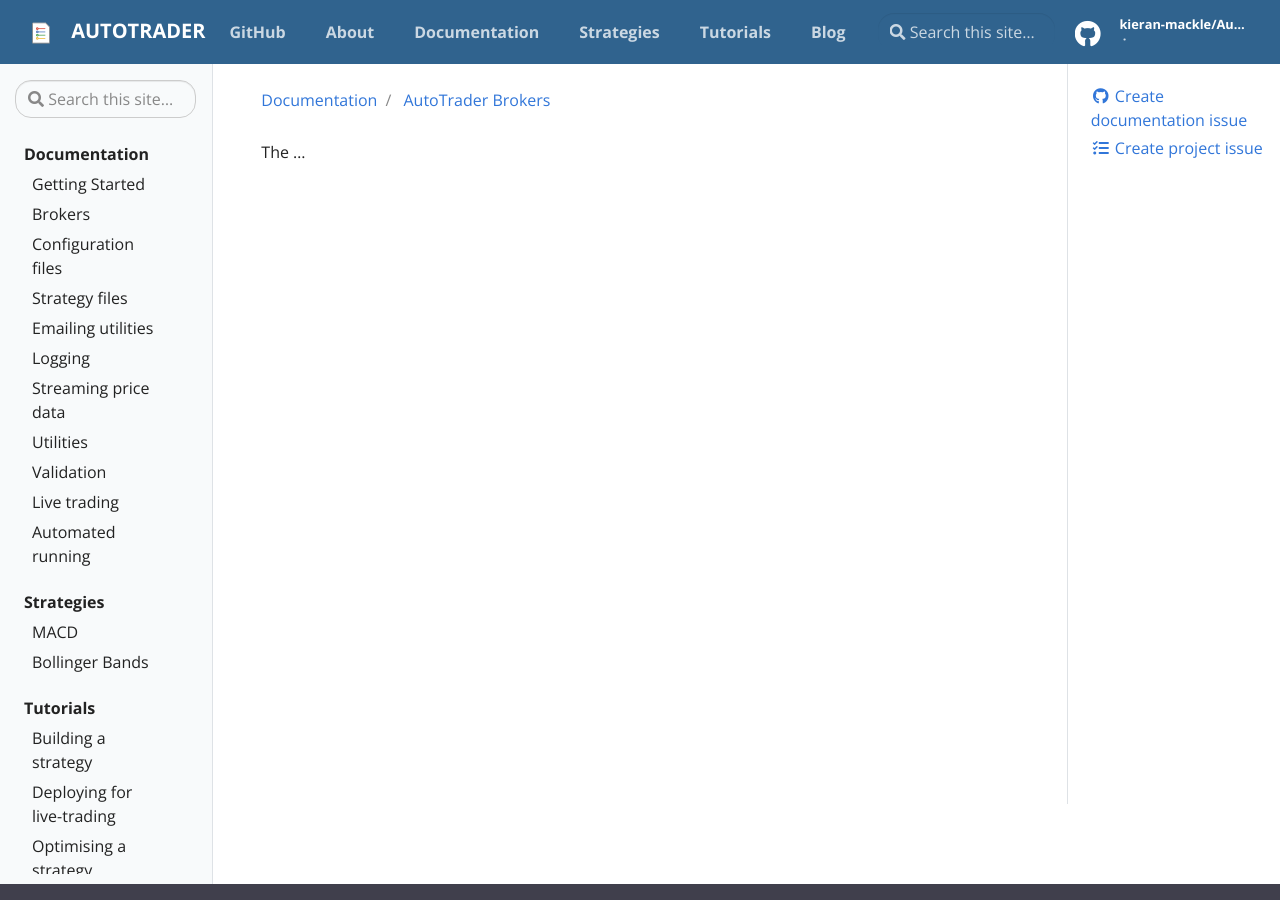
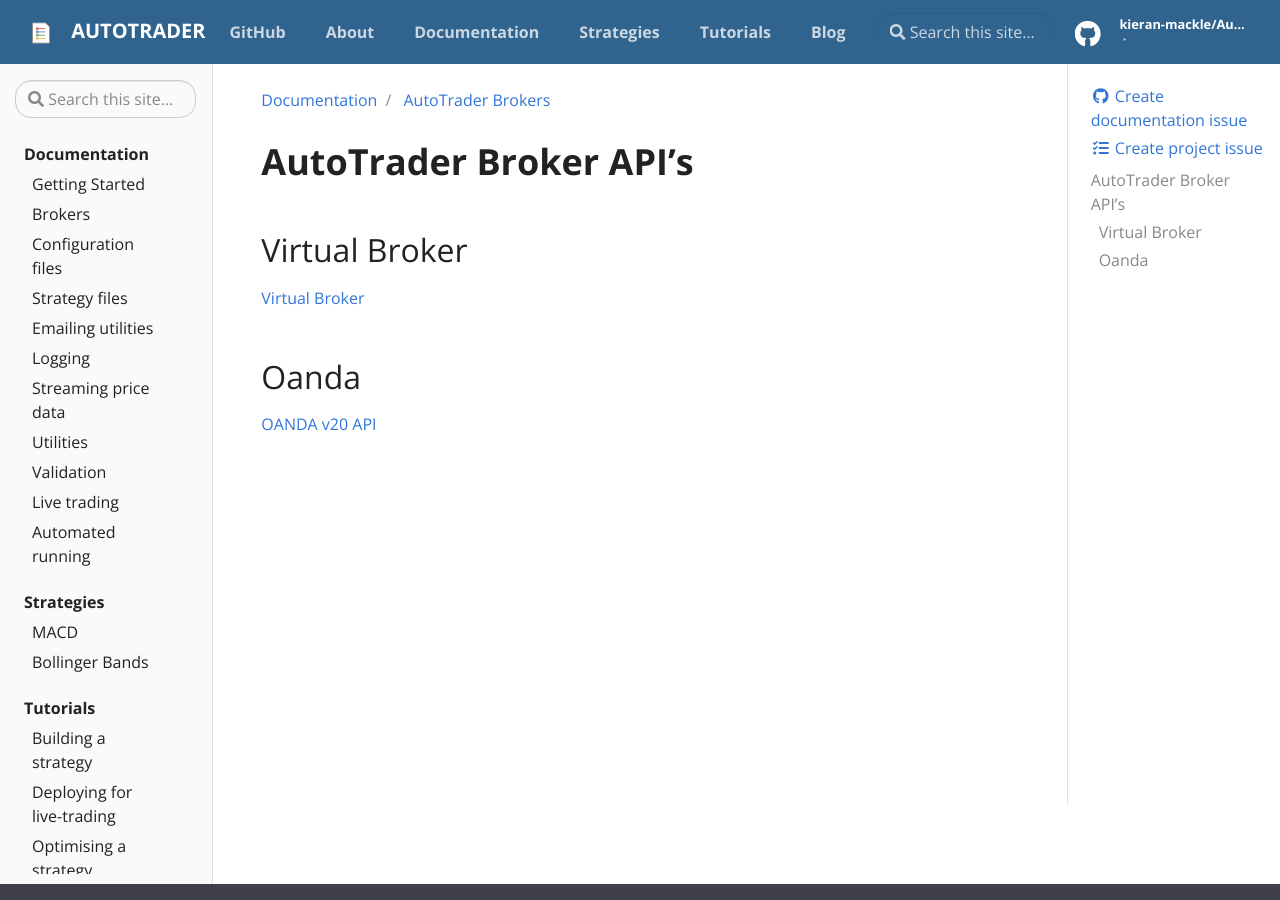
Before and after one commit to kieran-mackle/AutoTrader, a Jekyll site: the page built from docs/_docs/brokers/index.md, in a window 1280 px wide and 900 px high. Built offline with Jekyll 4.4.1, drawn with Linux system fonts in a browser that asks for light colours.

Commit message:
Update index.md

```diff
--- a/docs/_docs/brokers/index.md
+++ b/docs/_docs/brokers/index.md
@@ -3,4 +3,13 @@
 permalink: /docs/brokers
 ---
 
-The ...
+# AutoTrader Broker API's
+
+
+
+## Virtual Broker
+[Virtual Broker](virtual-broker)
+
+
+## Oanda
+[OANDA v20 API](oanda)
```
